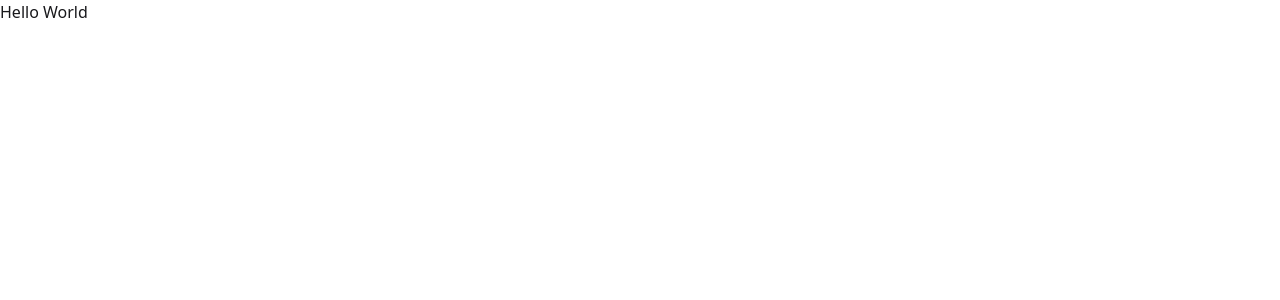
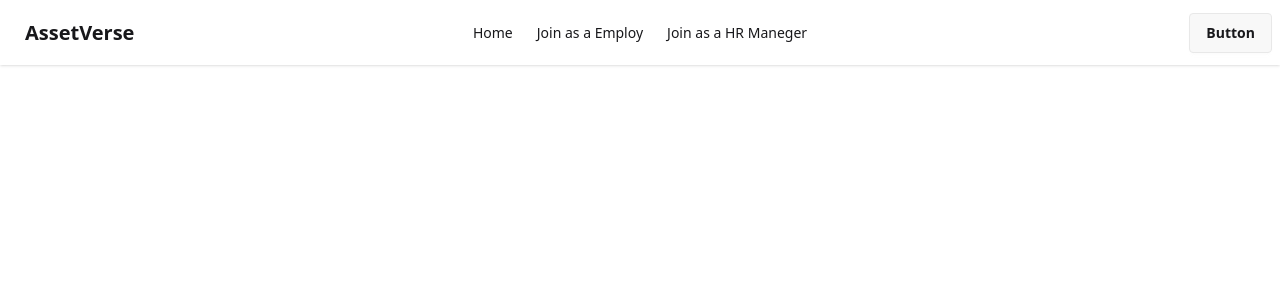
Before and after one commit to fhpantho/B12A12-Forntend, a React (Vite) app: page / in a window 1280 px wide. Shown: the top 300 px of the page. Built offline with nearby package versions, Linux system fonts and the light colour scheme.

Commit message:
added the navbar

```diff
--- a/src/RootLayout/RootLayout.jsx
+++ b/src/RootLayout/RootLayout.jsx
@@ -1,11 +1,12 @@
 import React from 'react';
 import { Outlet } from 'react-router';
+import Navbar from '../pages/Navbar';
 
 const RootLayout = () => {
     return (
         <div>
             <header>
-
+                <Navbar></Navbar>
             </header>
             <main>
                 <Outlet></Outlet>
--- a/src/pages/Home.jsx
+++ b/src/pages/Home.jsx
@@ -0,0 +1,11 @@
+import React from 'react';
+
+const Home = () => {
+    return (
+        <div>
+
+        </div>
+    );
+};
+
+export default Home;
--- a/src/pages/Navbar.jsx
+++ b/src/pages/Navbar.jsx
@@ -0,0 +1,40 @@
+import React from 'react';
+import { NavLink } from 'react-router';
+
+const Navbar = () => {
+
+    const Links = <>
+
+    <li><NavLink to="/">Home</NavLink></li>
+    <li><NavLink to="/">Join as a Employ</NavLink></li>
+    <li><NavLink to="/">Join as a HR Maneger</NavLink></li>
+
+    </>
+    return (
+        <div className="navbar bg-base-100 shadow-sm">
+  <div className="navbar-start">
+    <div className="dropdown">
+      <div tabIndex={0} role="button" className="btn btn-ghost lg:hidden">
+        <svg xmlns="http://www.w3.org/2000/svg" className="h-5 w-5" fill="none" viewBox="0 0 24 24" stroke="currentColor"> <path strokeLinecap="round" strokeLinejoin="round" strokeWidth="2" d="M4 6h16M4 12h8m-8 6h16" /> </svg>
+      </div>
+      <ul
+        tabIndex="-1"
+        className="menu menu-sm dropdown-content bg-base-100 rounded-box z-1 mt-3 w-52 p-2 shadow">
+        {Links}
+      </ul>
+    </div>
+    <NavLink to = '/'className="btn btn-ghost text-xl">AssetVerse</NavLink>
+  </div>
+  <div className="navbar-center hidden lg:flex">
+    <ul className="menu menu-horizontal px-1">
+     {Links}
+    </ul>
+  </div>
+  <div className="navbar-end">
+    <a className="btn">Button</a>
+  </div>
+</div>
+    );
+};
+
+export default Navbar;
--- a/src/router/Router.jsx
+++ b/src/router/Router.jsx
@@ -1,8 +1,17 @@
 import { createBrowserRouter } from "react-router";
+import RootLayout from "../RootLayout/RootLayout";
+import Home from "../pages/Home";
 
 export const router = createBrowserRouter([
   {
     path: "/",
-    element: <div>Hello World</div>,
+    Component : RootLayout,
+    children :
+    [
+      {
+        index : true,
+        Component : Home
+      }
+    ]
   },
 ]);
```
